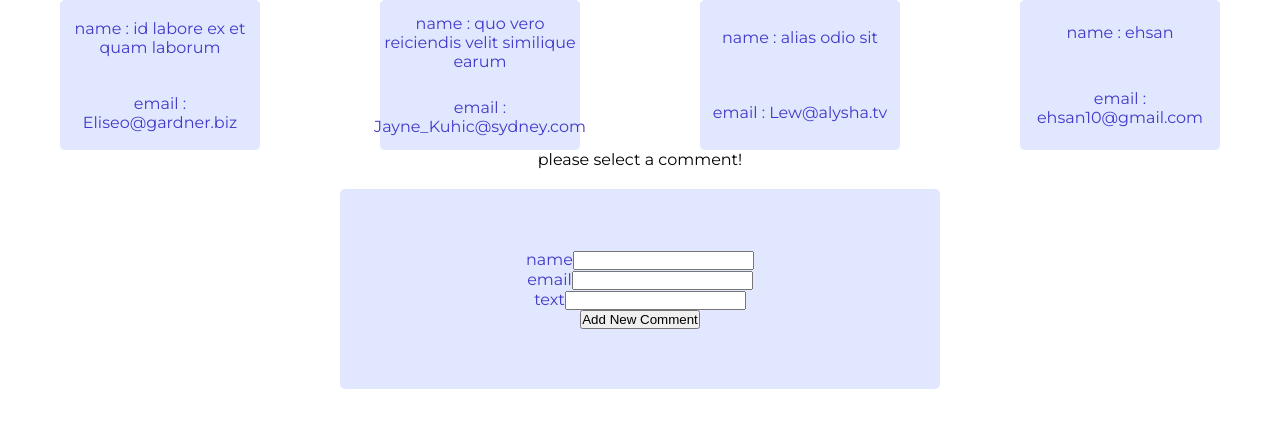
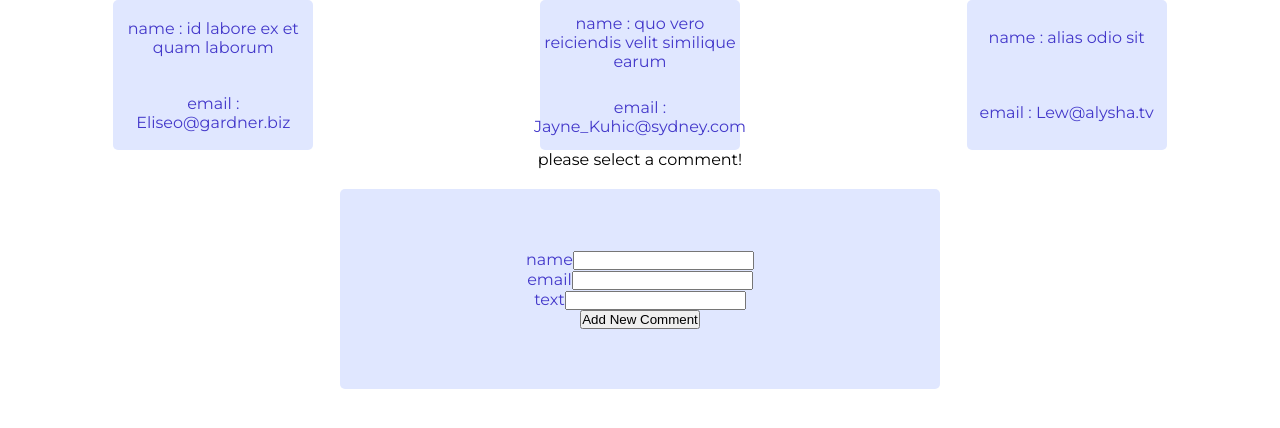
Before and after one commit to EhsanSaraee/http-app, a React (Create React App) app: page / in a window 1280 px wide. Shown: the top 428 px of the page. Built offline with nearby package versions, Linux system fonts and the light colour scheme; data requests are answered from the project's data file.

Commit message:
update state after deleting data from database

```diff
--- a/data/db.json
+++ b/data/db.json
@@ -20,13 +20,6 @@
       "name": "alias odio sit",
       "email": "Lew@alysha.tv",
       "body": "non et atque\noccaecati deserunt quas accusantium unde odit nobis qui voluptatem\nquia voluptas consequuntur itaque dolor\net qui rerum deleniti ut occaecati"
-    },
-    {
-      "name": "ehsan",
-      "email": "ehsan10@gmail.com",
-      "text": "hello guys!",
-      "postID": 10,
-      "id": 6
     }
   ]
 }
--- a/src/Components/FullComment/FullComment.jsx
+++ b/src/Components/FullComment/FullComment.jsx
@@ -2,7 +2,7 @@ import axios from 'axios';
 import { useEffect, useState } from 'react';
 import './fullComment.css';
 
-const FullComment = ({ commentID, setComments, setError }) => {
+const FullComment = ({ commentID, setComments, setError, setSelectedID }) => {
    const [comment, setComment] = useState(null);
 
    useEffect(() => {
@@ -18,6 +18,8 @@ const FullComment = ({ commentID, setComments, setError }) => {
          await axios.delete(`http://localhost:3001/comments/${commentID}`);
          const { data } = await axios.get('http://localhost:3001/comments');
          setComments(data);
+         setComment(null);
+         setSelectedID(null);
       } catch (error) {
          setError(true);
       }
--- a/src/Containers/Discussion/Discussion.jsx
+++ b/src/Containers/Discussion/Discussion.jsx
@@ -66,6 +66,7 @@ const Discussion = () => {
                commentID={selectedID}
                setComments={setComments}
                setError={setError}
+               setSelectedID={setSelectedID}
             />
          </section>
          <section>
```
